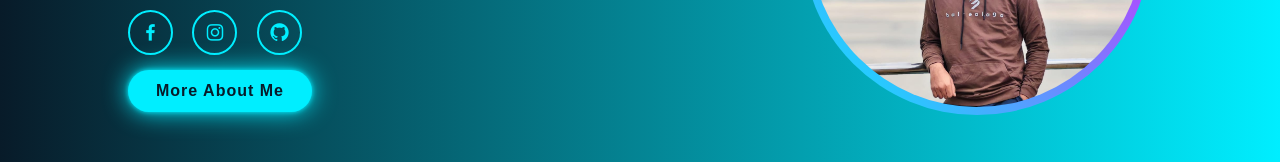
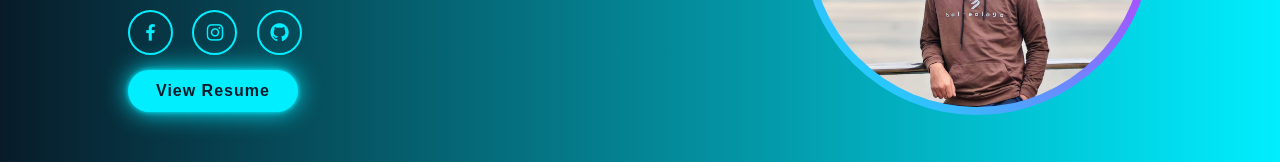
Before and after one commit to opu02/Portfolio, a plain HTML site: page index.html in a window 1280 px wide. Shown: the part 460-622 px from the top of the page. Drawn offline with nearby package versions, Linux system fonts and the light colour scheme.

Commit message:
resume update

```diff
--- a/index.html
+++ b/index.html
@@ -34,7 +34,7 @@
                 <a href="https://www.instagram.com/opu5617/" style="--i:7"><i class='bx bxl-instagram'></i></a>
                 <a href="https://github.com/opu02" style="--i:8"><i class='bx bxl-github'></i></a>
             </div>
-            <a href="#about" class="btn-box">More About Me</a>
+            <a href="./images/CV of JAHIDUR RAHMAN APU.pdf" class="btn-box" target="_blank">View Resume</a>
         </div>
 
         <div class="home-img">
```
Also changed, not shown: 1 other file.
